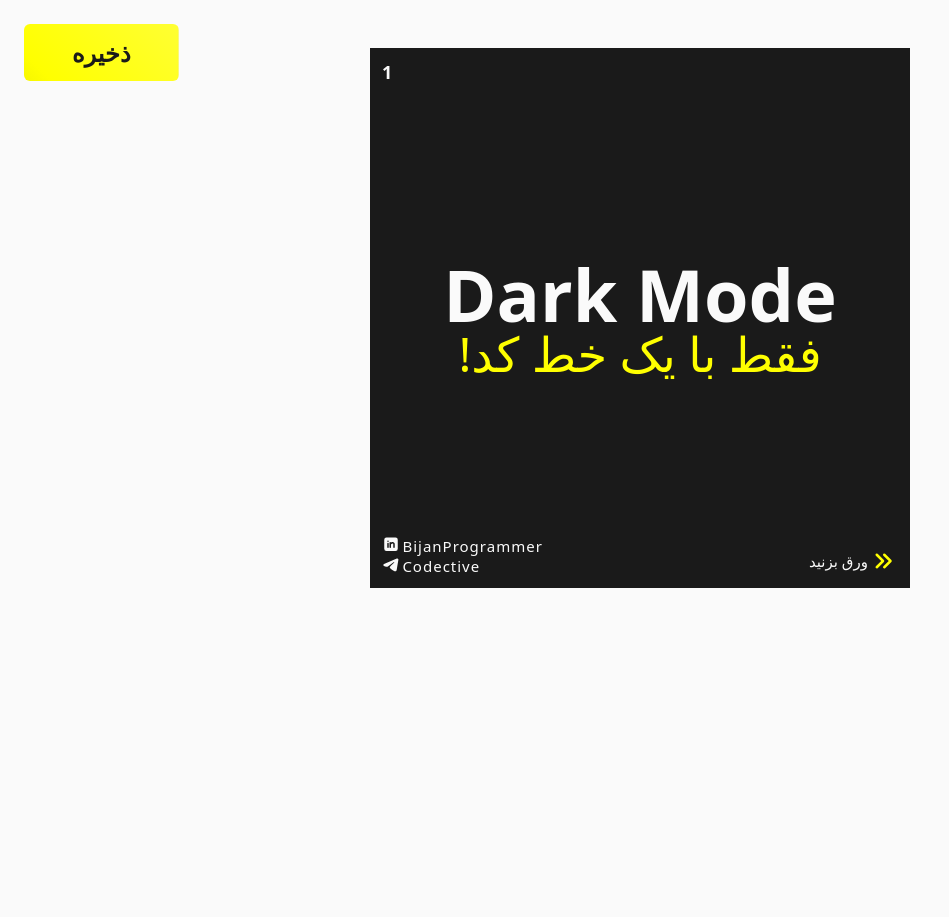
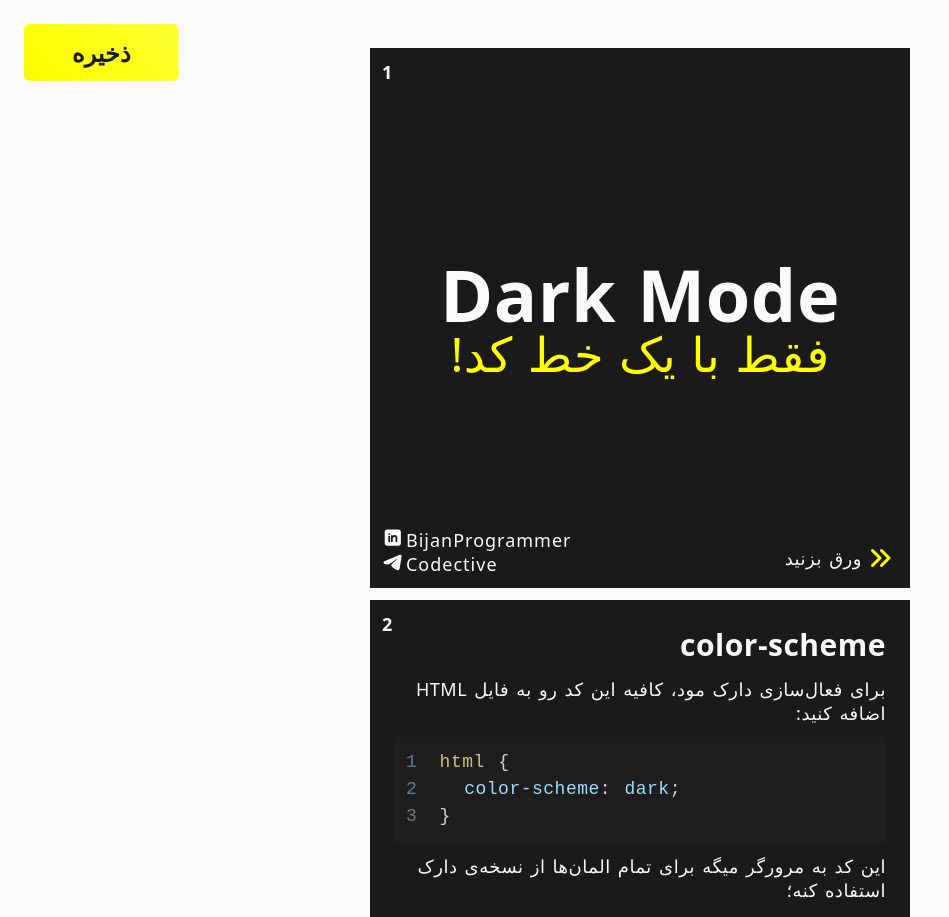
Before and after one commit to CodectiveOrg/slides-generator, a Next.js app: page / in a window 1280 px wide. Shown: the top 917 px of the page, without its empty margins (0-949 px from the left). Before the commit the page ends 800 px from the top, so only its background shows below. Built offline with nearby package versions, Linux system fonts and the light colour scheme.

Commit message:
[ADD] code component

```diff
--- a/package.json
+++ b/package.json
@@ -13,6 +13,7 @@
     "html2canvas": "^1.4.1",
     "jspdf": "^2.5.2",
     "next": "15.1.2",
+    "prism-react-renderer": "^2.4.1",
     "react": "^19.0.0",
     "react-dom": "^19.0.0"
   },
--- a/src/app/globals.css
+++ b/src/app/globals.css
@@ -26,6 +26,9 @@
 html {
   font-family: "Peyda", system-ui;
   font-size: 150%;
+
+  letter-spacing: 1px;
+  word-spacing: 4px;
 }
 
 input,
--- a/src/app/page.tsx
+++ b/src/app/page.tsx
@@ -1,13 +1,31 @@
 import { ReactElement } from "react";
 
 import SlidesMasterComponent from "@/components/slides-master/slides-master.component";
+import CodeComponent from "@/components/code/code.component";
 
 import CoverSlide from "@/slides/cover/cover.slide";
+import BasicSlide from "@/slides/basic/basic.slide";
 
 export default function Page(): ReactElement {
   return (
     <SlidesMasterComponent>
       <CoverSlide title="Dark Mode" subtitle="فقط با یک خط کد!" />
+      <BasicSlide title="color-scheme">
+        <p>برای فعال‌سازی دارک مود، کافیه این کد رو به فایل HTML اضافه کنید:</p>
+        <CodeComponent
+          language="css"
+          code={`html {
+  color-scheme: dark;
+}`}
+        />
+        <p>
+          این کد به مرورگر میگه برای تمام المان‌ها از نسخه‌ی دارک استفاده کنه؛
+        </p>
+        <p>
+          یعنی Scrollbar و Checkbox Input و Date Picker و Select و خیلی از
+          المان‌های دیگه.
+        </p>
+      </BasicSlide>
     </SlidesMasterComponent>
   );
 }
--- /dev/null
+++ b/src/components/code/code.component.tsx
@@ -0,0 +1,33 @@
+import { ReactElement } from "react";
+
+import { Highlight, themes } from "prism-react-renderer";
+
+import styles from "./code.module.css";
+
+type Props = {
+  language: string;
+  code: string;
+};
+
+export default function CodeComponent({ language, code }: Props): ReactElement {
+  return (
+    <div className={styles.code} dir="ltr">
+      <Highlight theme={themes.vsDark} code={code} language={language}>
+        {({ className, style, tokens, getLineProps, getTokenProps }) => (
+          <pre className={className} style={style}>
+            {tokens.map((line, i) => (
+              <div key={i} {...getLineProps({ line })}>
+                <span className={styles["line-number"]}>{i + 1}</span>
+                <span className={styles["line-content"]}>
+                  {line.map((token, key) => (
+                    <span key={key} {...getTokenProps({ token })} />
+                  ))}
+                </span>
+              </div>
+            ))}
+          </pre>
+        )}
+      </Highlight>
+    </div>
+  );
+}
--- /dev/null
+++ b/src/components/code/code.module.css
@@ -0,0 +1,27 @@
+.code {
+  overflow: hidden;
+
+  border-radius: var(--border-radius);
+
+  pre {
+    padding: 1rem;
+
+    font-family: "JetBrains Mono", monospace;
+    line-height: 1.5;
+
+    > div {
+      display: flex;
+      gap: 1rem;
+    }
+  }
+
+  .line-number {
+    opacity: 0.5;
+
+    min-inline-size: 2ch;
+  }
+
+  .line-content {
+    flex: 1;
+  }
+}
--- a/src/components/slides-master/slides-master.module.css
+++ b/src/components/slides-master/slides-master.module.css
@@ -8,7 +8,6 @@
     inset-block-start: var(--inset);
     inset-inline-end: var(--inset);
 
-    font-size: var(--fz-500);
     font-weight: 700;
   }
 
--- /dev/null
+++ b/src/slides/basic/basic.module.css
@@ -0,0 +1,10 @@
+.basic {
+  display: grid;
+  align-content: start;
+  gap: 1rem;
+
+  .title {
+    font-size: var(--fz-700);
+    font-weight: 700;
+  }
+}
--- /dev/null
+++ b/src/slides/basic/basic.slide.tsx
@@ -0,0 +1,16 @@
+import { PropsWithChildren, ReactElement } from "react";
+
+import styles from "./basic.module.css";
+
+type Props = PropsWithChildren<{
+  title?: string;
+}>;
+
+export default function BasicSlide({ children, title }: Props): ReactElement {
+  return (
+    <div className={styles.basic}>
+      <div className={styles.title}>{title}</div>
+      {children}
+    </div>
+  );
+}
--- a/src/styles/typography.css
+++ b/src/styles/typography.css
@@ -2,8 +2,8 @@
   --fz-100: ;
   --fz-200: ;
   --fz-300: 1rem;
-  --fz-400: 1.25rem;
-  --fz-500: 1.5rem;
+  --fz-400: 1.5rem;
+  --fz-500: 1.75rem;
   --fz-600: 2rem;
   --fz-700: 2.5rem;
   --fz-800: 4rem;
```
Also changed, not shown: 1 other file (tests, documents, lock files or other folders).
